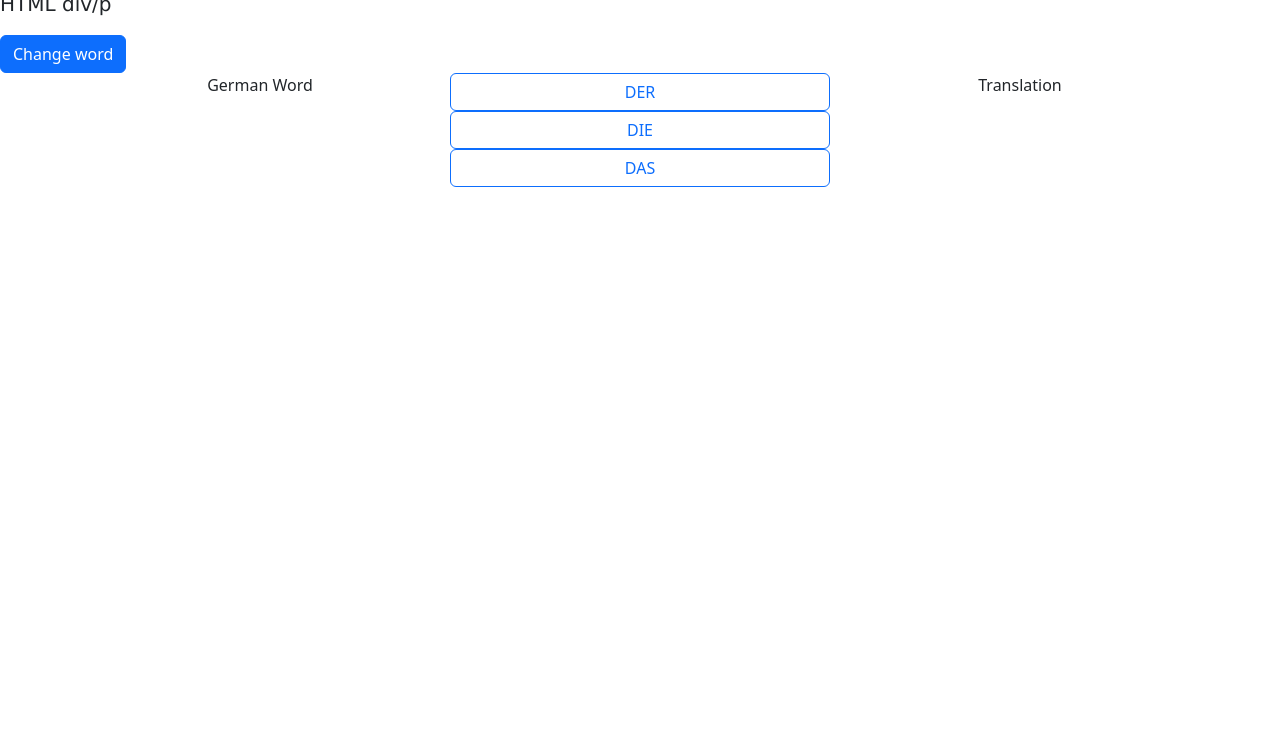
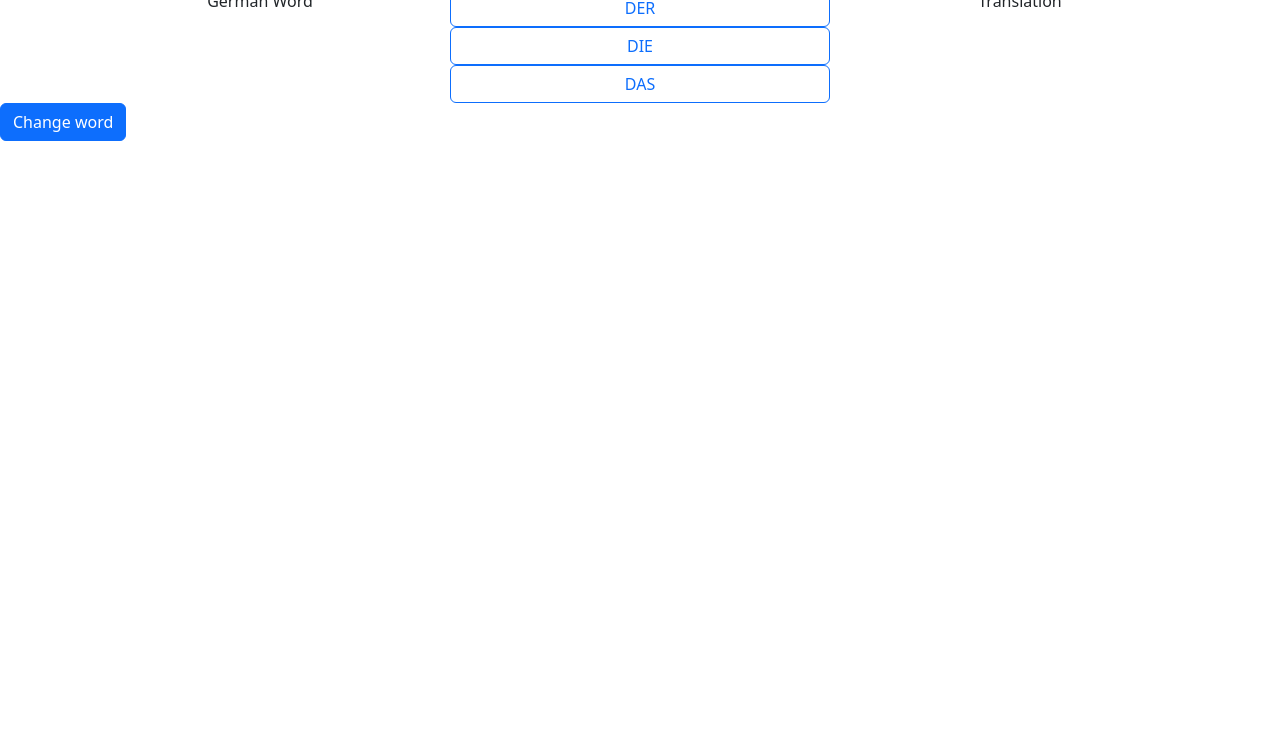
Before and after one commit to jternard/German-Words, a plain HTML site: page index.html in a window 1280 px wide. Shown: the part 67-800 px from the top of the page. Drawn offline with nearby package versions, Linux system fonts and the light colour scheme.

Commit message:
Update index.html

```diff
--- a/index.html
+++ b/index.html
@@ -21,11 +21,6 @@
   <body>
     <main>
         <h1>Train your German!</h1>
-        <div>
-          <p>HTML div/p</p>
-          <button type="button" id="btnSkip" class="btn btn-primary" onclick="getGermanWord()">Change word</button>
-        </div>
-
 
       <div class="container text-center">
         <div class="row">
@@ -49,6 +44,10 @@
         </div>
       </div>
 
+      <div>
+          <button type="button" id="btnSkip" class="btn btn-primary" onclick="getGermanWord()">Change word</button>
+      </div>
+
     </main>
     <script src="https://cdn.jsdelivr.net/npm/bootstrap@5.3.3/dist/js/bootstrap.bundle.min.js" integrity="sha384-YvpcrYf0tY3lHB60NNkmXc5s9fDVZLESaAA55NDzOxhy9GkcIdslK1eN7N6jIeHz" crossorigin="anonymous"></script>
   </body>
```
